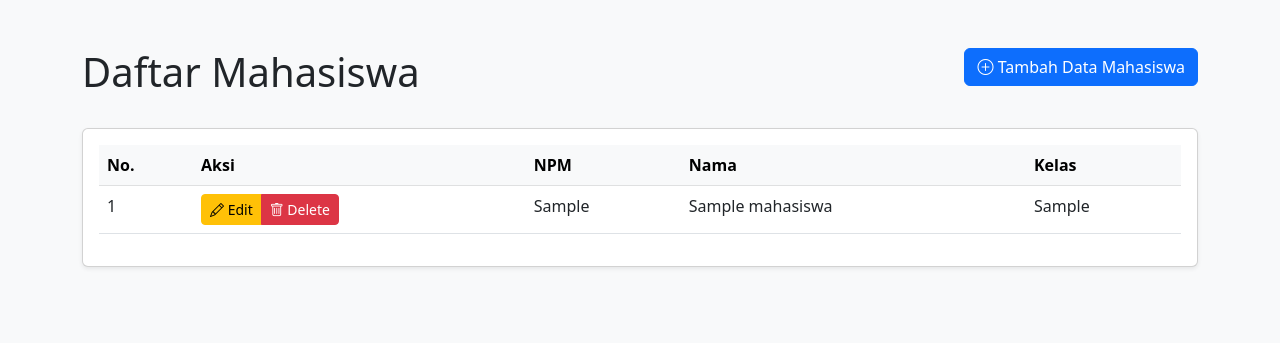
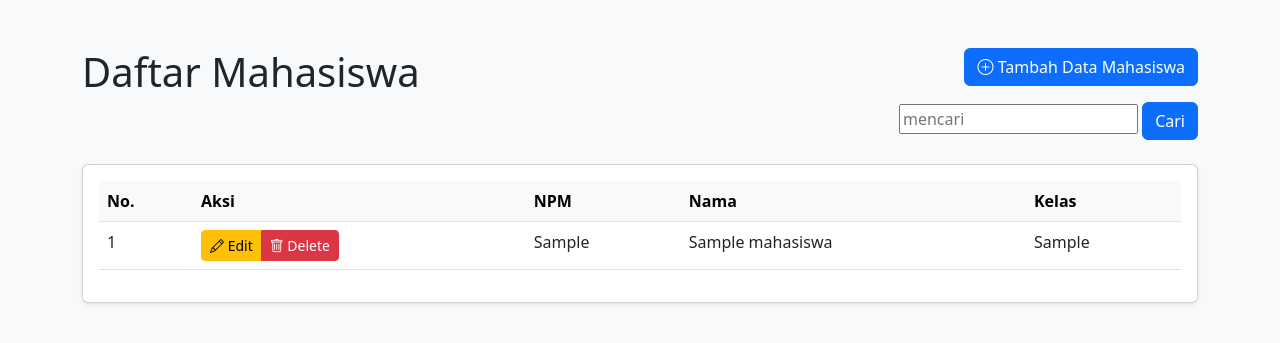
Before and after one commit to Muhammad-Hafizh-Naufal/Belajar-PHP, a PHP site: page / in a window 1280 px wide. Shown: the top 343 px of the page. Run offline with PHP 8.4, Linux system fonts and the light colour scheme; tables that the repository leaves empty or names only in its code hold one stand-in row (values such as "Sample post").

Commit message:
Fitur Mencari

```diff
--- a/Service/Service.php
+++ b/Service/Service.php
@@ -61,4 +61,15 @@ function ubah($data){
 
    return mysqli_affected_rows($db); //
 }
+
+// Fungsi cari
+function cari($keyword){
+
+    // query cari
+    $query = "SELECT * FROM mahasiswa WHERE nama LIKE '%$keyword%' OR npm LIKE '%$keyword%' OR kelas LIKE '%$keyword%'";
+
+    // memanggil fungsi query
+    return query($query);
+}
+
 ?>
--- a/index.php
+++ b/index.php
@@ -5,6 +5,13 @@ include("Service/Service.php");
 
 // Menghubungkan ke tabel mahasiswa
 $mahasiswa =  query("SELECT * FROM mahasiswa");
+
+// Cek apakah tombol cari di tekan
+if(isset($_POST["cari"])) {
+
+    // Jika tombol cari di tekan, lakukan pencarian
+    $mahasiswa = cari($_POST["keyword"]); // variabel mahasiswa di tiban dengan yang baru jika cari di tekan
+}
 
 // Menutup koneksi database
 mysqli_close($db);
@@ -26,12 +33,19 @@ mysqli_close($db);
         <div class="row mb-4">
             <div class="col">
                 <h1 class="display-6">Daftar Mahasiswa</h1>
+
             </div>
+
             <div class="col text-end">
                 <a href="tambah.php" class="btn btn-primary">
                     <i class="bi bi-plus-circle"></i> Tambah Data Mahasiswa
                 </a>
+                <form action="" method="post" class="mt-3">
+                    <input type="text" name="keyword" id="keyword" placeholder="mencari">
+                    <button class="btn btn-primary" type="submit" name="cari" id="tombol-cari">Cari</button>
+                </form>
             </div>
+
         </div>
 
         <div class="card shadow-sm">
```
